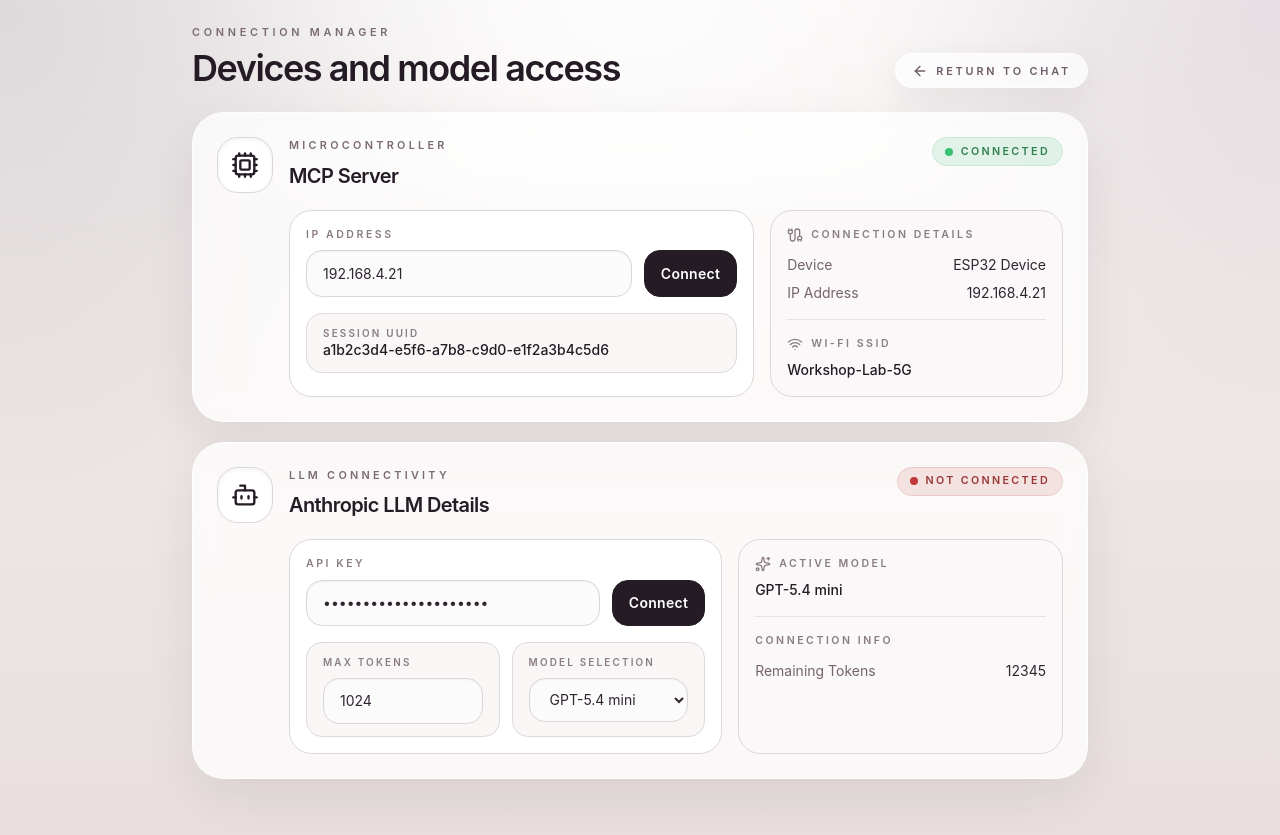
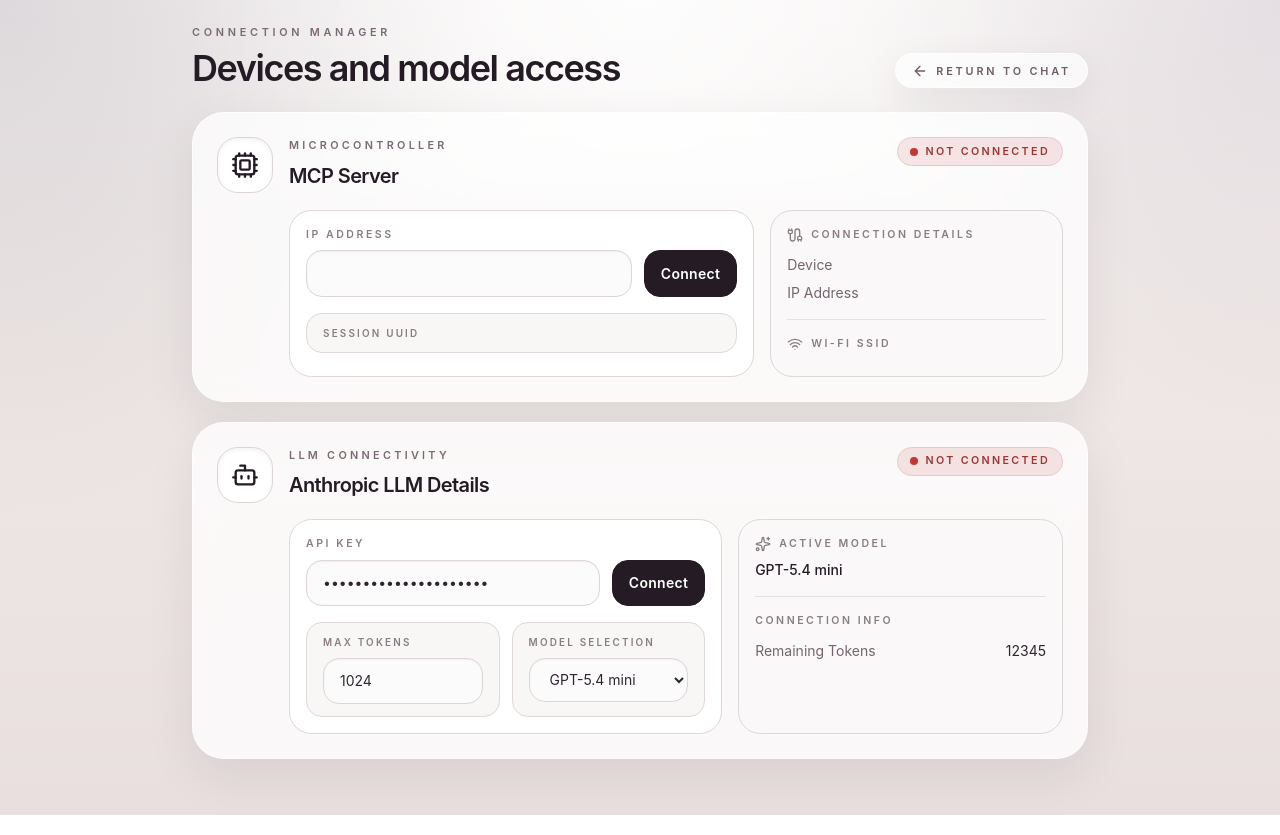
Before and after one commit to dylan-mccormick/esp-mcp-frontend, a React (Vite) app: page /connections in a window 1280 px wide. Built offline with nearby package versions, Linux system fonts and the light colour scheme.

Commit message:
add more functionality for connections/microcontroller components

```diff
--- a/src/components/AIConnectivityCard.tsx
+++ b/src/components/AIConnectivityCard.tsx
@@ -21,7 +21,7 @@
                             </h2>
                         </div>
 
-                        <ConnectionStatusBadge status="not-connected" />
+                        <ConnectionStatusBadge status="not connected" />
                     </div>
 
                     <div className="mt-5 grid gap-4 lg:grid-cols-[1.2fr_0.9fr]">
--- a/src/components/ConnectionManagerButton.tsx
+++ b/src/components/ConnectionManagerButton.tsx
@@ -10,7 +10,7 @@
 
 const ConnectionManagerButton = ({ status, isConnected }: ConnectionManagerButtonProps) => {
     const navigate = useNavigate();
-    const resolvedStatus = status ?? (isConnected ? "connected" : "not-connected");
+    const resolvedStatus = status ?? (isConnected ? "connected" : "not connected");
 
     return (
         <button
--- a/src/components/ConnectionStatusBadge.tsx
+++ b/src/components/ConnectionStatusBadge.tsx
@@ -1,4 +1,4 @@
-export type ConnectionState = "connected" | "not-connected" | "connecting";
+export type ConnectionState = "connected" | "not connected" | "connecting";
 
 type ConnectionStatusBadgeProps = {
     status: ConnectionState;
@@ -7,13 +7,13 @@
 
 const statusLabel: Record<ConnectionState, string> = {
     connected: "Connected",
-    "not-connected": "Not connected",
+    "not connected": "Not connected",
     connecting: "Connecting",
 };
 
 const ConnectionStatusBadge = ({ status, label }: ConnectionStatusBadgeProps) => {
     return (
-        <span className={`connection-status connection-status--${status}`}>
+        <span className={`connection-status connection-status--${status === "not connected" ? "not-connected" : status}`}>
             <span className="connection-status__dot" />
             {label ?? statusLabel[status]}
         </span>
--- a/src/components/MicrocontrollerCard.tsx
+++ b/src/components/MicrocontrollerCard.tsx
@@ -1,8 +1,23 @@
 import { Cable, Cpu, Wifi } from "lucide-react";
 
 import ConnectionStatusBadge from "./ConnectionStatusBadge";
+import { useCallback, useContext, useState } from "react";
+import { MCPServerContext } from "../context/MCPServerContext";
 
 const MicrocontrollerCard = () => {
+
+    // Context
+    const { connect, connectionStatus, setIpAddress, ipAddress, deviceName, wifiSSID, sessionUUID } = useContext(MCPServerContext);
+
+    // State
+    const [ enteredIpAddress, setEnteredIpAddress ] = useState<string>(ipAddress ?? "");
+
+    // Connect sig
+    const attemptConnection = useCallback(() => {
+        setIpAddress(enteredIpAddress);
+        connect();
+    }, [ enteredIpAddress ]);
+
     return (
         <section className="rounded-4xl border border-white/70 bg-[rgba(255,255,255,0.76)] p-5 shadow-[0_18px_50px_rgba(36,27,37,0.08)] backdrop-blur-md sm:p-6">
             <div className="flex items-start gap-4">
@@ -21,7 +36,7 @@
                             </h2>
                         </div>
 
-                        <ConnectionStatusBadge status="connected" />
+                        <ConnectionStatusBadge status={ connectionStatus } />
                     </div>
 
                     <div className="mt-5 grid gap-4 lg:grid-cols-[1.35fr_0.85fr]">
@@ -32,12 +47,15 @@
                             <div className="flex flex-col gap-3 sm:flex-row">
                                 <input
                                     type="text"
-                                    defaultValue="192.168.4.21"
+                                    defaultValue={ ipAddress }
+                                    onChange={ e => setEnteredIpAddress(e.target.value) }
                                     className="ui-input flex-1"
                                 />
                                 <button
                                     type="button"
                                     className="ui-button ui-button-primary ui-button-rect"
+                                    onClick={attemptConnection}
+                                    disabled={connectionStatus === "connecting"}
                                 >
                                     Connect
                                 </button>
@@ -48,7 +66,7 @@
                                     <p className="text-[0.62rem] font-semibold uppercase tracking-[0.22em] text-[#8a7c84]">
                                         Session UUID
                                     </p>
-                                    <p className="text-sm font-medium text-[#241b25]">a1b2c3d4-e5f6-a7b8-c9d0-e1f2a3b4c5d6</p>
+                                    <p className="text-sm font-medium text-[#241b25]">{ sessionUUID ?? "Not Connected" }</p>
                                 </div>
                             </div>
                         </div>
@@ -62,11 +80,11 @@
                                 <div className="mt-3 space-y-2 text-sm text-[#2f2531]">
                                     <div className="flex items-center justify-between gap-3">
                                         <span className="text-[#75646f]">Device</span>
-                                        <span>ESP32 Device</span>
+                                        <span>{ deviceName }</span>
                                     </div>
                                     <div className="flex items-center justify-between gap-3">
                                         <span className="text-[#75646f]">IP Address</span>
-                                        <span>192.168.4.21</span>
+                                        <span>{ ipAddress }</span>
                                     </div>
                                 </div>
                             </div>
@@ -75,7 +93,7 @@
                                     <Wifi className="h-4 w-4" />
                                     Wi-Fi SSID
                                 </div>
-                                <p className="text-sm font-medium text-[#241b25]">Workshop-Lab-5G</p>
+                                <p className="text-sm font-medium text-[#241b25]">{ wifiSSID }</p>
                             </div>
                         </div>
                     </div>
```
